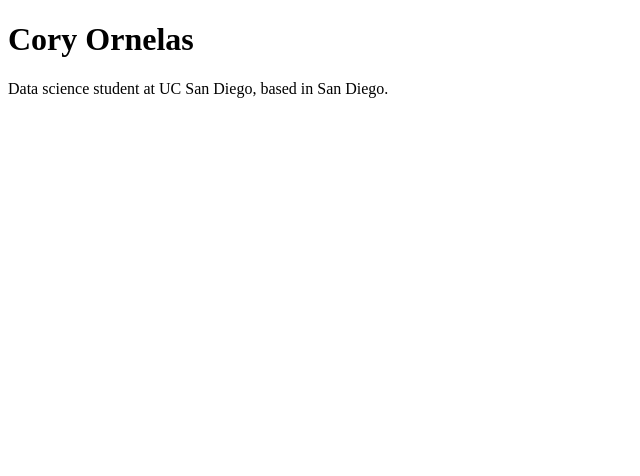
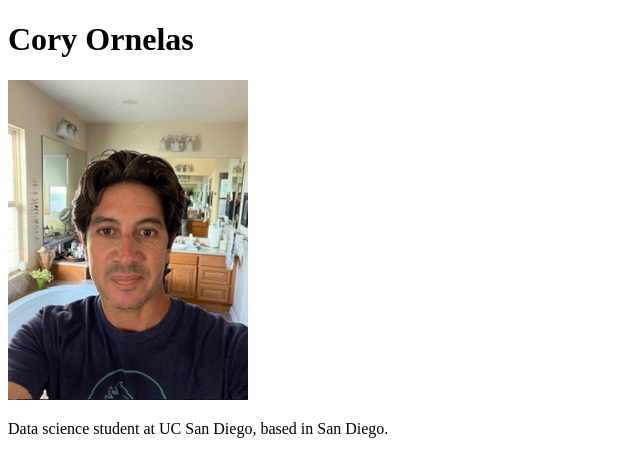
Before and after one commit to coryo21/portfolio, a plain HTML site: page index.html in a window 1280 px wide. Shown: the whole page, without its empty margins (0-640 px from the left). Drawn offline with Linux system fonts and the light colour scheme.

Commit message:
Add photo

```diff
--- a/index.html
+++ b/index.html
@@ -9,6 +9,7 @@
 
 <body>
     <h1>Cory Ornelas</h1>
+    <img src="images/me.jpeg" alt="Selfie of Cory in a navy T-shirt">
     <p>Data science student at UC San Diego, based in San Diego.</p>
 </body>
 
```
Also changed, not shown: images/me.jpeg (added).
